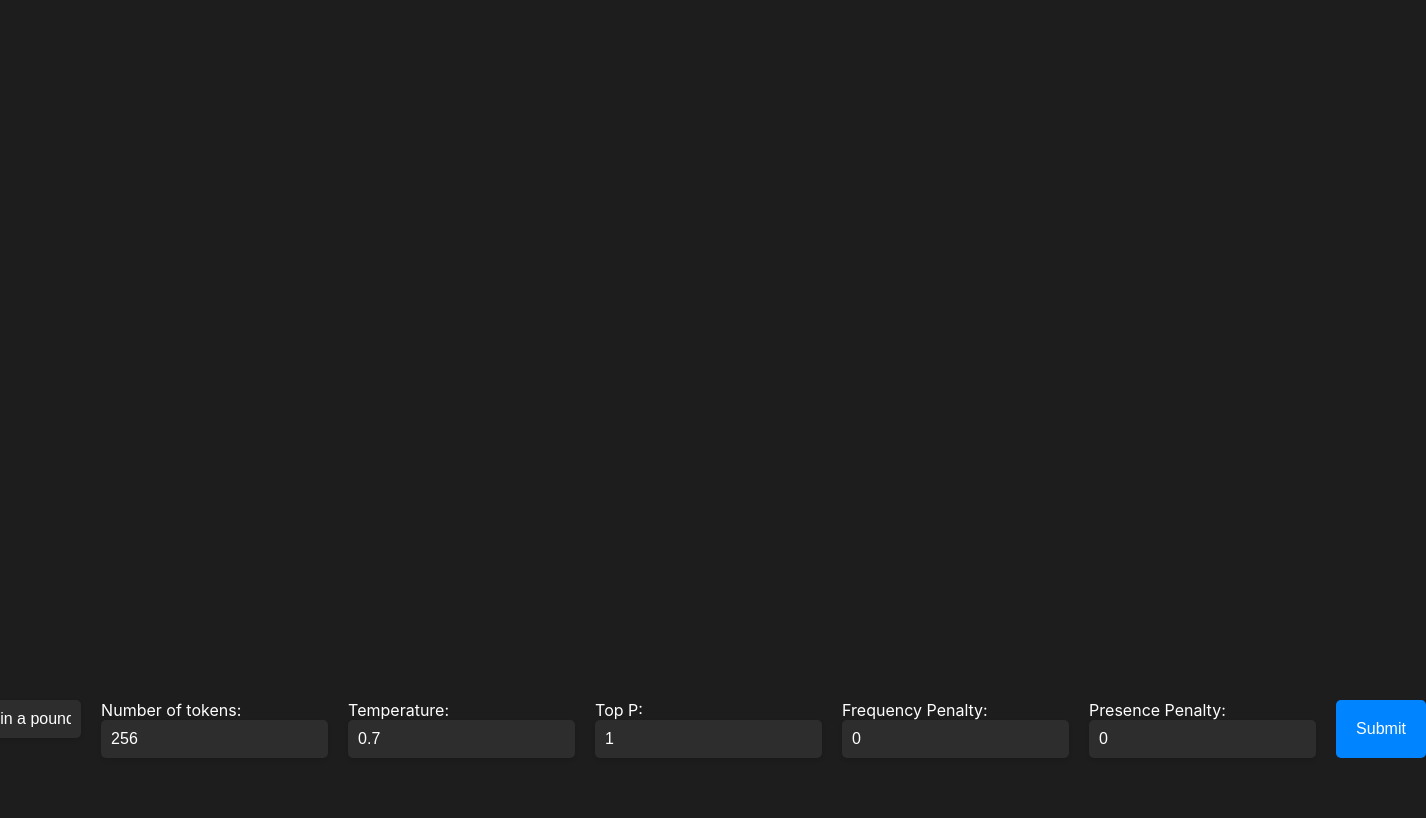
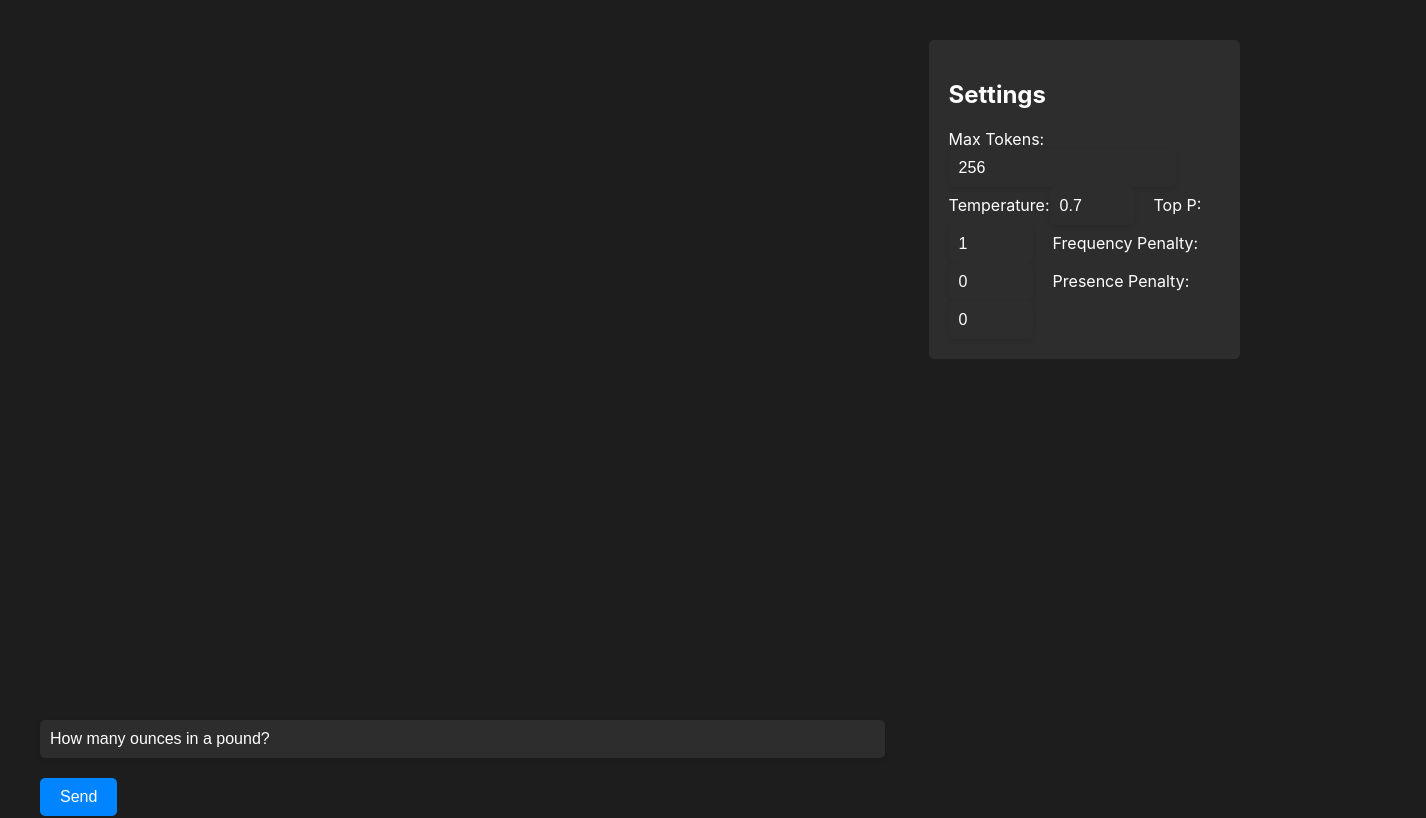
Before and after one commit to zac-crites/chatgui, a React (Create React App) app: page / in a window 1280 px wide. Shown: the top 818 px of the page, 1426 px wide, since content can reach past the window. Built offline with nearby package versions, Linux system fonts and the light colour scheme.

Commit message:
Side bar layout

```diff
--- a/src/App.css
+++ b/src/App.css
@@ -8,12 +8,13 @@ body {
   margin: 0 auto;
   padding: 40px;
   display: flex;
-  flex-direction: column;
+  flex-direction: row;
   justify-content: center;
-  align-items: center;
+  align-items: flex-start;
 }
 
 form {
+  width: 100%;
   display: flex;
   flex-direction: row;
   margin-top: 20px;
@@ -22,6 +23,22 @@ form {
 label {
   margin-right: 10px;
   color: #fff;
+}
+
+.chat-container {
+  display: flex;
+  flex-direction: column;
+  align-items: flex-start;
+  width: 80%;
+  margin-right: 20px;
+}
+
+.settings-panel {
+  background-color: #2d2d2d;
+  color: #fff;
+  width: 300px;
+  padding: 20px;
+  border-radius: 5px;
 }
 
 input {
@@ -38,7 +55,7 @@ input {
 
 button {
   padding: 10px 20px;
-  margin-top: 0;
+  margin-top: 20px;
   background-color: #0084ff;
   border: none;
   border-radius: 5px;
@@ -51,6 +68,7 @@ button {
   display: flex;
   flex-direction: column;
   align-items: flex-start;
+  justify-content: end;
   margin-top: 40px;
   height: 600px;
   overflow-y: scroll;
@@ -94,3 +112,12 @@ button {
   color: #fff;
   border: 1px solid #0084ff;
 }
+
+.input-container {
+ width: 95%;
+}
+
+.message-input {
+  width: 100%;
+  margin-top: 20px;
+}
--- a/src/App.js
+++ b/src/App.js
@@ -74,7 +74,7 @@ function App() {
 
   return (
     <div className="App">
-
+      <div className="chat-container">
         <div className="chat-history" ref={chatHistoryRef}>
           {chatHistory.map((message, index) => (
             <div key={index} className={`chat-message ${message.role}`}>
@@ -84,18 +84,25 @@ function App() {
         </div>
 
         <form onSubmit={handleSubmit}>
-        <label>
+          <div className="input-container">
             <input
+              className="message-input"
               type="text"
               ref={messageRef}
               value={message}
               onChange={(event) => setMessage(event.target.value)}
             />
-        </label>
+            <button type="submit">Send</button>
+          </div>
+        </form>
+      </div>
+
+      <div className="settings-panel">
+        <h2>Settings</h2>
         <label>
-          Number of tokens:
+          Max Tokens:
           <input
-            type="text"
+            type="number"
             ref={numTokensRef}
             value={numTokens}
             onChange={(event) => setNumTokens(event.target.value)}
@@ -104,7 +111,10 @@ function App() {
         <label>
           Temperature:
           <input
-            type="text"
+            type="number"
+            step="0.1"
+            min="0"
+            max="1"
             ref={temperatureRef}
             value={temperature}
             onChange={(event) => setTemperature(event.target.value)}
@@ -113,7 +123,10 @@ function App() {
         <label>
           Top P:
           <input
-            type="text"
+            type="number"
+            step="0.1"
+            min="0"
+            max="1"
             ref={topPRef}
             value={topP}
             onChange={(event) => setTopP(event.target.value)}
@@ -122,7 +135,10 @@ function App() {
         <label>
           Frequency Penalty:
           <input
-            type="text"
+            type="number"
+            step="0.1"
+            min="0"
+            max="1"
             ref={frequencyPenaltyRef}
             value={frequencyPenalty}
             onChange={(event) => setFrequencyPenalty(event.target.value)}
@@ -131,14 +147,16 @@ function App() {
         <label>
           Presence Penalty:
           <input
-            type="text"
+            type="number"
+            step="0.1"
+            min="0"
+            max="1"
             ref={presencePenaltyRef}
             value={presencePenalty}
             onChange={(event) => setPresencePenalty(event.target.value)}
           />
         </label>
-        <button type="submit">Submit</button>
-      </form>
+      </div>
     </div>
   );
 }
```
Lines whose indentation alone changed are shown as unchanged.
